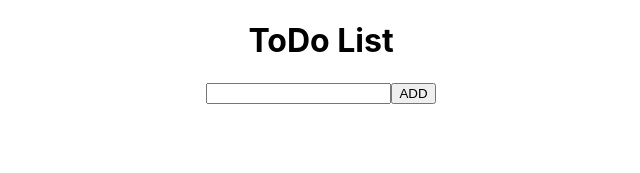
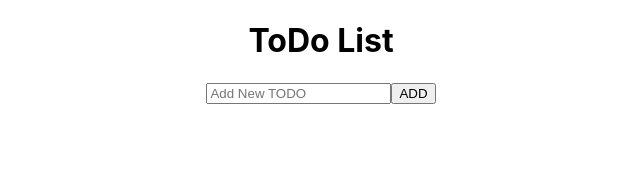
Before and after one commit to rperezdiaz/todo-app, a React (Create React App) app: page / in a window 1280 px wide. Shown: the top 173 px of the page, without its empty margins (319-959 px from the left). Built offline with nearby package versions, Linux system fonts and the light colour scheme.

Commit message:
show placeholder text

```diff
--- a/src/components/Todo.jsx
+++ b/src/components/Todo.jsx
@@ -30,7 +30,7 @@ export default function Todo(){
     return(
         <div id="todo">
             <form action="" onSubmit={addNewTodo}>
-                <input ref={todoTitle} id='input' type="text"/>
+                <input ref={todoTitle} id='input' type="text" placeholder="Add New TODO"/>
                 <button>ADD</button>
             </form>
 
```
